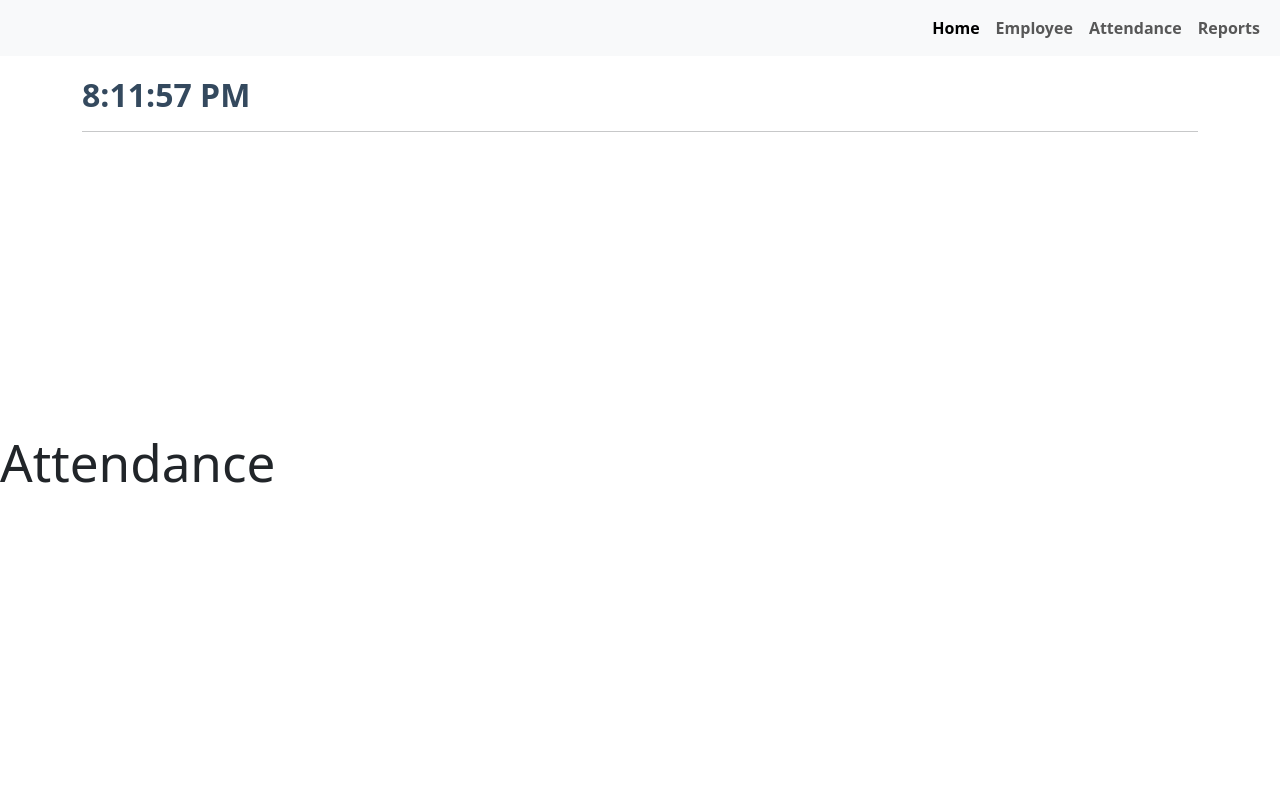
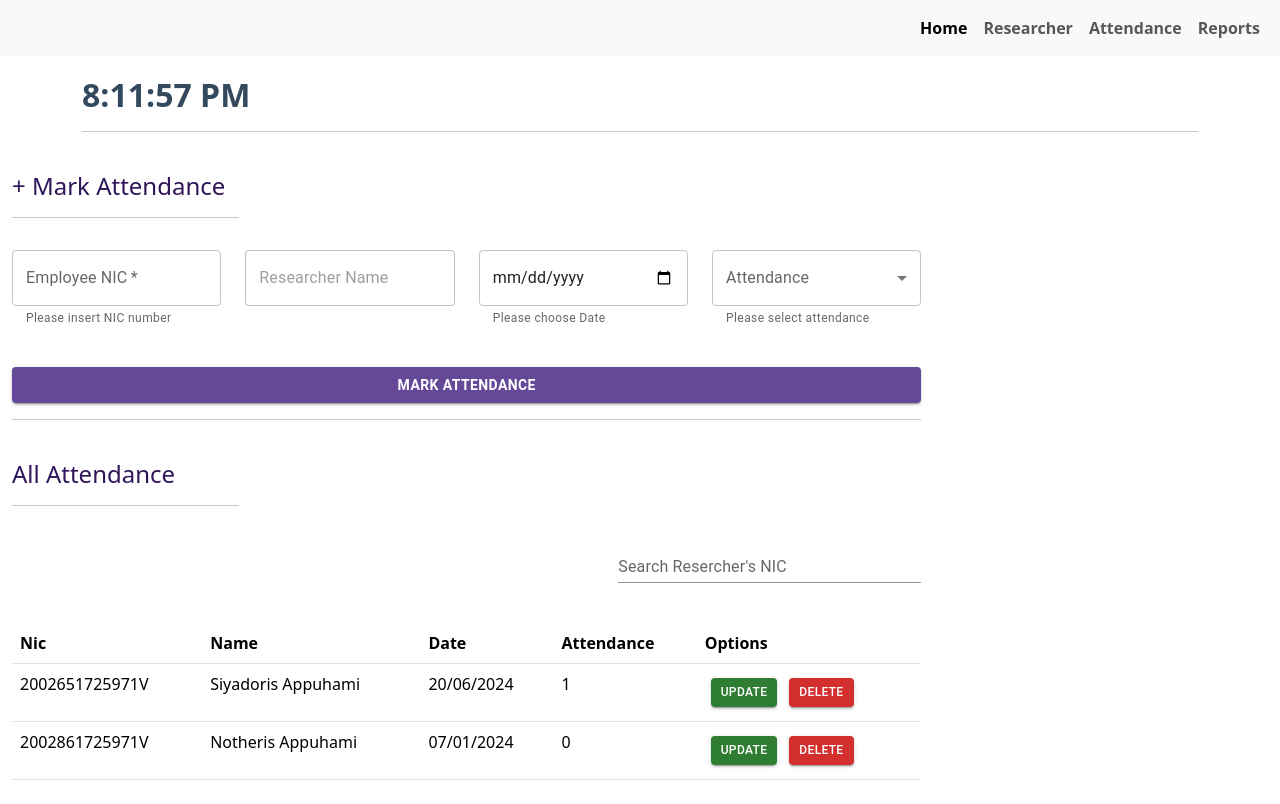
Before and after one commit to prashankulathunga/RFIAS, a React (Vite) app in the folder RFIAS_V0.1/: page /attendance in a window 1280 px wide. Built offline with nearby package versions, Linux system fonts and the light colour scheme.

Commit message:
create attendance component commit

```diff
--- a/RFIAS_V0.1/src/App.jsx
+++ b/RFIAS_V0.1/src/App.jsx
@@ -33,7 +33,7 @@ function Dashboard() {
                                               aria-current="page">Home</Link>
                                     </li>
                                     <li className="nav-item">
-                                        <Link to='/employee' className="nav-link">Employee</Link>
+                                        <Link to='/employee' className="nav-link">Researcher</Link>
                                     </li>
                                     <li className="nav-item">
                                         <Link to='/attendance' className="nav-link">Attendance</Link>
--- a/RFIAS_V0.1/src/components/attendance.jsx
+++ b/RFIAS_V0.1/src/components/attendance.jsx
@@ -1,6 +1,139 @@
+import {Button, FormControl, FormHelperText, InputLabel, MenuItem, Select, TextField} from "@mui/material";
+
 function Attendance(){
     return(
-        <h1>Attendance</h1>
+        <>
+            <br/>
+            <div className="container">
+
+                <div className="employee-header col-12 col-sm-6">
+                    <h4>+ Mark Attendance</h4>
+                </div>
+                <hr className='col-3'/>
+
+                <form>
+                    <div className="row">
+
+                        <div className="col-12 col-sm-6 col-md-4 col-lg-3">
+                            <div className="filed-margin">
+                                <TextField fullWidth type='text' id='empNic' label='Employee NIC'
+                                           placeholder='ex:200213398V'
+                                           helperText='Please insert NIC number' required/>
+                            </div>
+                        </div>
+
+                        <div className="col-12 col-sm-6 col-md-4 col-lg-3">
+                            <div className="filed-margin">
+                                <TextField fullWidth type='text' id='empName' label='Researcher Name'
+                                           disabled={true}/>
+                            </div>
+                        </div>
+
+
+                        <div className="col-12 col-sm-6 col-md-4 col-lg-3">
+                            <div className="filed-margin">
+                                <TextField fullWidth type='Date' id='empAttDate'
+                                           helperText='Please choose Date' required/>
+                            </div>
+                        </div>
+
+
+                        <div className="col-12 col-sm-6 col-md-4 col-lg-3">
+                            <div className="filed-margin">
+                                <FormControl fullWidth>
+                                    <InputLabel id="demo-simple-select-label">Attendance</InputLabel>
+                                    <Select
+                                        labelId="demo-simple-select-label"
+                                        id="demo-simple-select"
+                                        label="Designation">
+                                        <MenuItem defaultValue="">None</MenuItem>
+                                        <MenuItem value='1'>Present</MenuItem>
+                                        <MenuItem value='HF'>Late</MenuItem>
+                                        <MenuItem value='0'>Absent</MenuItem>
+                                    </Select>
+                                    <FormHelperText>Please select attendance</FormHelperText>
+                                </FormControl>
+                            </div>
+                        </div>
+
+                    </div>
+
+
+                    <div className="row">
+                        <div className="col-12 savEmpBtn">
+                            <Button className='col-12' variant="contained">Mark Attendance</Button>
+                        </div>
+                    </div>
+
+                    <hr/>
+                    <br/>
+
+                    <div className="allEmpHeader col-12 col-sm-6">
+                        <h4>All Attendance</h4>
+                    </div>
+                    <hr className='col-3'/>
+
+                    <div className="row">
+                        <div className="search-outer col-12">
+                            <div className="col-12 col-sm-6 col-md-4">
+                                <div className="filed-margin">
+                                    <TextField fullWidth type='search' id='serchEmp' label="Search Resercher's NIC"  variant="standard"
+                                               size='small'
+                                               placeholder='search here'/>
+                                </div>
+                            </div>
+                        </div>
+
+                    </div>
+
+                </form>
+
+                <div className=" table-outer col-12">
+                    <table className='table table-hover col-12'>
+                        <thead>
+                        <tr>
+                            <th scope="col">Nic</th>
+                            <th scope="col">Name</th>
+                            <th scope="col">Date</th>
+                            <th scope="col">Attendance</th>
+                            <th scope="col">Options</th>
+                        </tr>
+                        </thead>
+                        <tbody>
+                        <tr>
+                            <td>2002651725971V</td>
+                            <td>Siyadoris Appuhami</td>
+                            <td>20/06/2024</td>
+                            <td>1</td>
+                            <td>
+                                <div className="optionBtn">
+                                    <Button variant="contained" color='success' size="small">Update</Button>
+                                    <Button variant="contained" color='error' size="small">Delete</Button>
+                                </div>
+                            </td>
+                        </tr>
+
+                        <tr>
+                            <td>2002861725971V</td>
+                            <td>Notheris Appuhami</td>
+                            <td>07/01/2024</td>
+                            <td>0</td>
+                            <td>
+                                <div className="optionBtn">
+                                    <Button variant="contained" color='success' size="small">Update</Button>
+                                    <Button variant="contained" color='error' size="small">Delete</Button>
+                                </div>
+                            </td>
+                        </tr>
+
+                        </tbody>
+
+
+                    </table>
+                </div>
+
+            </div>
+        </>
     );
 }
 export default Attendance;
--- a/RFIAS_V0.1/src/components/employee.jsx
+++ b/RFIAS_V0.1/src/components/employee.jsx
@@ -53,8 +53,8 @@ function Employee() {
                                     row
                                     aria-labelledby="demo-row-radio-buttons-group-label"
                                     name="row-radio-buttons-group">
+                                    <FormControlLabel value="male" control={<Radio/>} label="Male"/>
                                     <FormControlLabel value="female" control={<Radio/>} label="Female"/>
-                                    <FormControlLabel value="male" control={<Radio/>} label="Male"/>
                                 </RadioGroup>
                             </div>
                         </div>
@@ -62,7 +62,7 @@ function Employee() {
                         <div className="col-12 col-sm-6 col-md-4 col-lg-3">
                             <div className="filed-margin">
                                 <TextField fullWidth type='Date' id='empDob'
-                                           helperText='Please select Birth Date' required/>
+                                           helperText='Please choose Birth Date' required/>
                             </div>
                         </div>
 
@@ -143,7 +143,7 @@ function Employee() {
                         <div className="search-outer col-12">
                             <div className="col-12 col-sm-6 col-md-4">
                                 <div className="filed-margin">
-                                    <TextField fullWidth type='search' id='serchEmp' label='Search Reserchers' variant="standard"
+                                    <TextField fullWidth type='search' id='serchEmp' label="Search Resercher's NIC" variant="standard"
                                                size='small'
                                                placeholder='search here'/>
                                 </div>
@@ -189,13 +189,13 @@ function Employee() {
                         </tr>
 
                         <tr>
-                            <td>2002651725971V</td>
-                            <td>Siyadoris Appuhami</td>
-                            <td>Male</td>
-                            <td>20/06/1980</td>
-                            <td>notysiyadoris@gmail.com</td>
-                            <td>077-5348641</td>
-                            <td>Colombo,Sri Lanka</td>
+                            <td>2002651065971V</td>
+                            <td>Noty Madu</td>
+                            <td>Female</td>
+                            <td>08/11/1993</td>
+                            <td>madu123@gmail.com</td>
+                            <td>077-5375839</td>
+                            <td>Panadura,Sri Lanka</td>
                             <td>Researcher</td>
                             <td>
                                 <div className="optionBtn">
```
